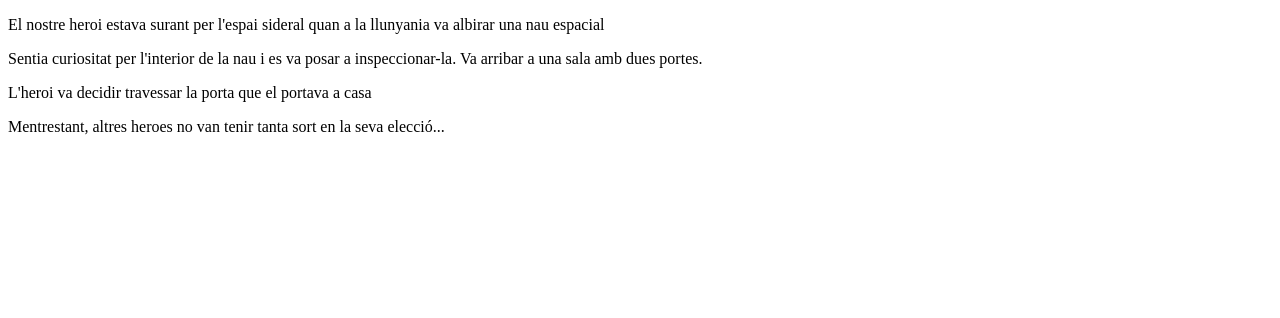
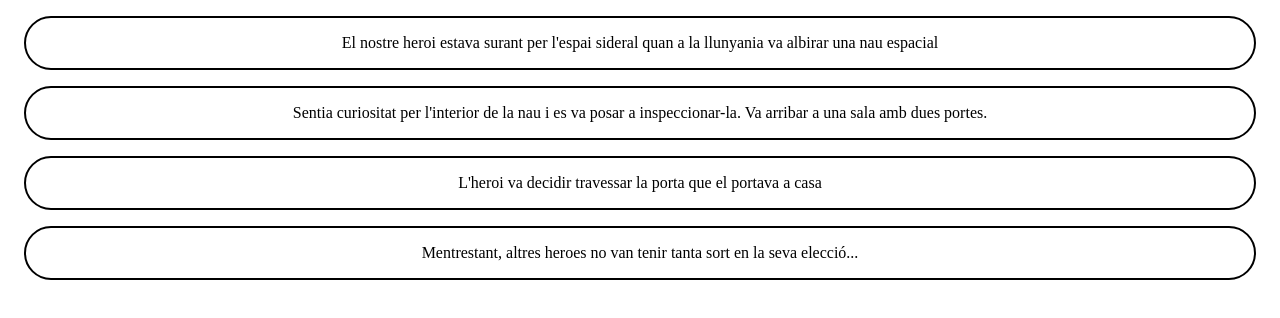
Before and after one commit to DidacBallabriga/Sprint6-IT.Academy, a Vue app: page / in a window 1280 px wide. Shown: the top 318 px of the page. Built offline with nearby package versions, Linux system fonts and the light colour scheme.

Commit message:
exercici3

```diff
--- a/src/components/Escena.vue
+++ b/src/components/Escena.vue
@@ -1,5 +1,5 @@
 <template>
-     <div>
+     <div class="escena">
     <p>{{escena}}</p>
   </div>
 </template>
@@ -19,5 +19,10 @@ export default {
 
 
 <style>
-
+.escena {
+    margin: 1rem;
+    border-radius: 5rem;
+    border: 2px solid black;
+    text-align: center;
+}
 </style>
```
